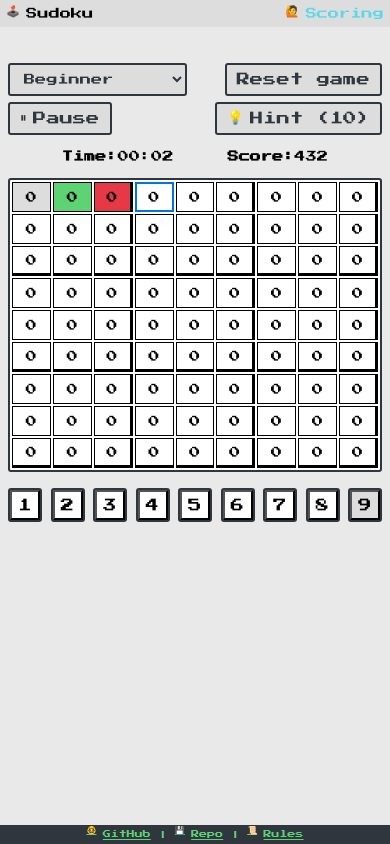
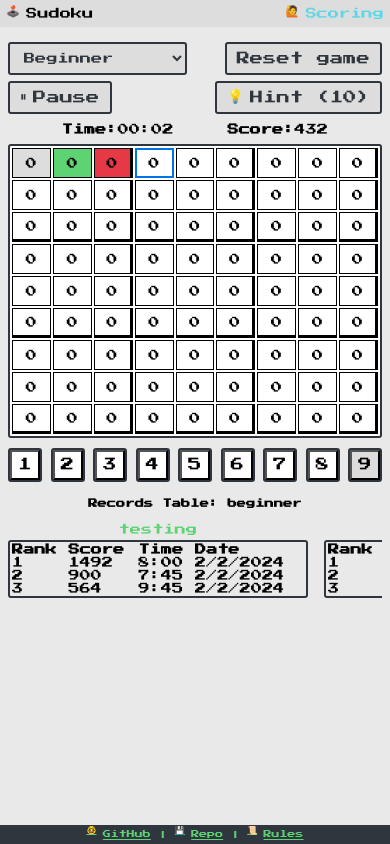
Before and after one commit to mikizuk/vue3-sudoku, a Vue app: page / in a window 390 px wide. Both pictures are taken after a click on the button "Start". Built offline with nearby package versions, Linux system fonts and the light colour scheme.

Commit message:
Added final design element and have initial mobile styling done

```diff
--- a/src/components/layout/RecordsTable.vue
+++ b/src/components/layout/RecordsTable.vue
@@ -3,18 +3,113 @@ import { useSudokuStore } from '@/stores/sudoku'
 import { storeToRefs } from 'pinia'
 
 const store = useSudokuStore()
-const { isIntro, isModalOpen, difficulty, gameStatus, board } = storeToRefs(store)
+const { difficulties, difficulty } = storeToRefs(store)
 </script>
 <template>
-  <h3 style="padding-top: 10%">The board</h3>
+  <div class="records">
+    <h5 class="records__title">Records Table: {{ difficulty }}</h5>
 
-  <!-- <pre style="font-family: 'Courier New', Courier, monospace">
-isIntro: {{ isIntro }}
-isModalOpen: {{ isModalOpen }}
-difficulty: {{ difficulty }}
-gameStatus: {{ gameStatus }}
----
-  </pre> -->
+    <ul class="records__table-list">
+      <li class="records__table-item" v-for="difficulty in difficulties" :key="difficulty">
+        <table class="table">
+          <caption class="table__caption">
+            {{
+              difficulty
+            }}
+          </caption>
+          <thead>
+            <tr>
+              <th scope="col">Rank</th>
+              <th scope="col">Score</th>
+              <th scope="col">Time</th>
+              <th scope="col">Date</th>
+            </tr>
+          </thead>
+          <tbody>
+            <tr v-if="false">
+              <td colspan="4">No records yet</td>
+            </tr>
+            <!-- 1st place -->
+            <tr v-if="true">
+              <td>1</td>
+              <td>1492</td>
+              <td>8:00</td>
+              <td>2/2/2024</td>
+            </tr>
+            <!-- 2nd place -->
+            <tr v-if="true">
+              <td>2</td>
+              <td>900</td>
+              <td>7:45</td>
+              <td>2/2/2024</td>
+            </tr>
+            <!-- 3rd place -->
+            <tr v-if="true">
+              <td>3</td>
+              <td>564</td>
+              <td>9:45</td>
+              <td>2/2/2024</td>
+            </tr>
+          </tbody>
+        </table>
+      </li>
+    </ul>
+  </div>
 </template>
 
-<style scoped></style>
+<style lang="scss" scoped>
+.records__title {
+  padding-block: 0.5rem;
+  text-align: center;
+}
+
+.records__table-list {
+  /* border: 1px solid green; */
+  list-style: none;
+  display: flex;
+  height: 100%;
+  width: 100%;
+  overflow-x: scroll;
+  scrollbar-color: #007 #bada55;
+  scrollbar-width: thin;
+
+  gap: 1rem;
+  /*  */
+  scroll-snap-type: x mandatory;
+  // scroll-snap-points-y: repeat(300px);
+  scroll-snap-type: x mandatory;
+
+  .records__table-item {
+    padding-bottom: 5px;
+  }
+}
+
+.records__table-item:nth-of-type(1) .table__caption {
+  color: var(--mint-green);
+}
+.records__table-item:nth-of-type(2) .table__caption {
+  color: var(--teal-green);
+}
+.records__table-item:nth-of-type(3) .table__caption {
+  color: var(--royal-blue);
+}
+.records__table-item:nth-of-type(4) .table__caption {
+  color: var(--golden-yellow);
+}
+.records__table-item:nth-of-type(5) .table__caption {
+  color: var(--crimson-red);
+}
+
+.table {
+  margin-top: 0.5rem;
+  width: 300px;
+  border: 2px solid var(--charcoal-gray);
+  border-radius: 3px;
+  /*  */
+  scroll-snap-align: start;
+
+  .table__caption {
+    padding-bottom: 5px;
+  }
+}
+</style>
--- a/src/components/layout/TheSudoku.vue
+++ b/src/components/layout/TheSudoku.vue
@@ -30,7 +30,8 @@ onMounted(() => {
         <TheResults />
         <TheBoard />
         <TheDigits />
-        <!-- <RecordsTable /> -->
+        <!-- <hr style="margin-block: 0.5rem" /> -->
+        <RecordsTable />
       </section>
     </Transition>
 
@@ -41,7 +42,7 @@ onMounted(() => {
 <style lang="scss">
 main {
   flex: 1;
-  padding-top: 20px;
+  padding-top: 5px;
   padding-inline: 8px;
   // border: 1px solid green;
 
@@ -68,8 +69,9 @@ main {
 .game-section {
   .controls,
   .results,
-  .board {
-    margin-block: 1rem;
+  .board,
+  .records {
+    margin-block: 0.6rem;
     // border: 1px solid red;
   }
 }
```
